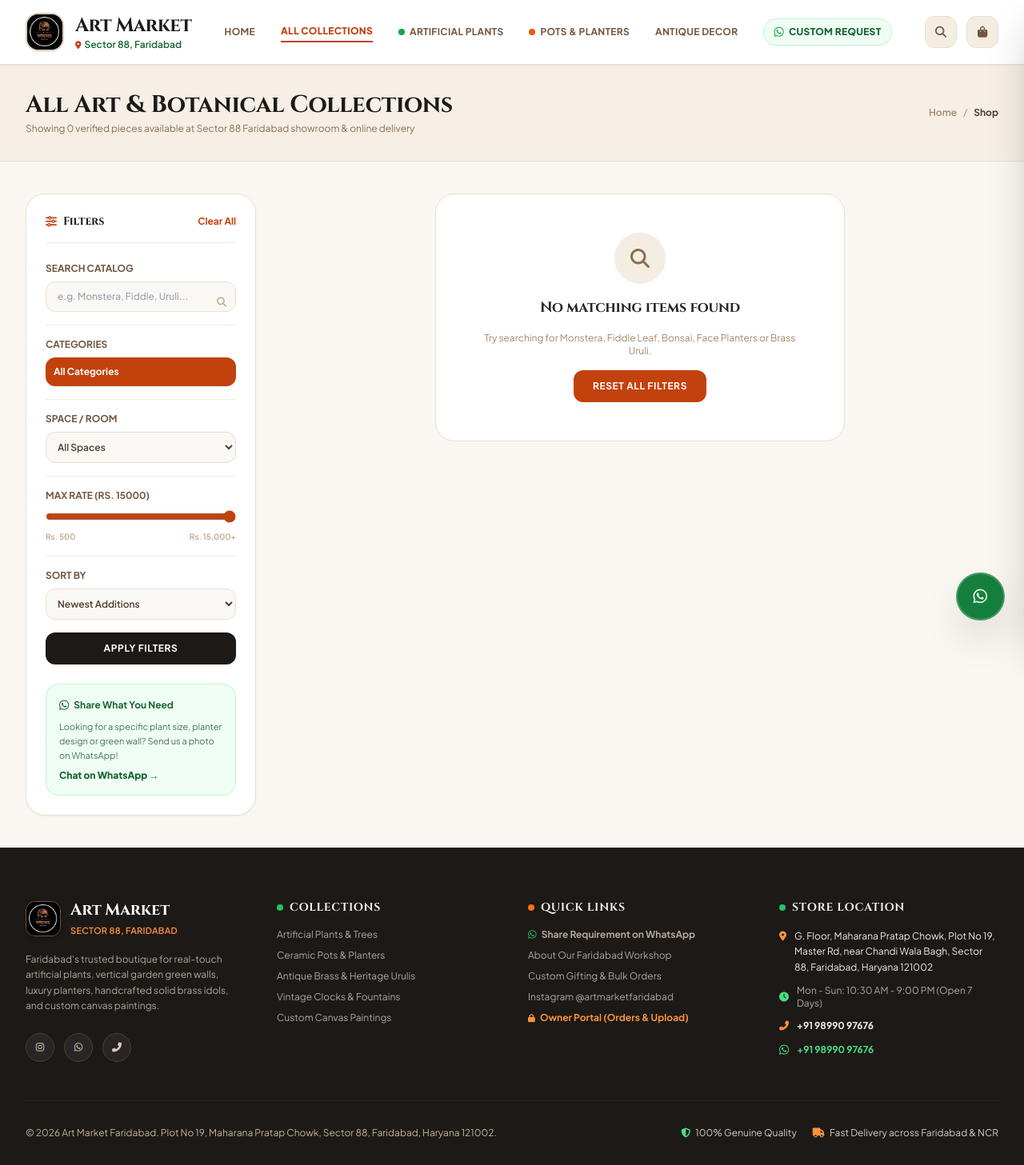
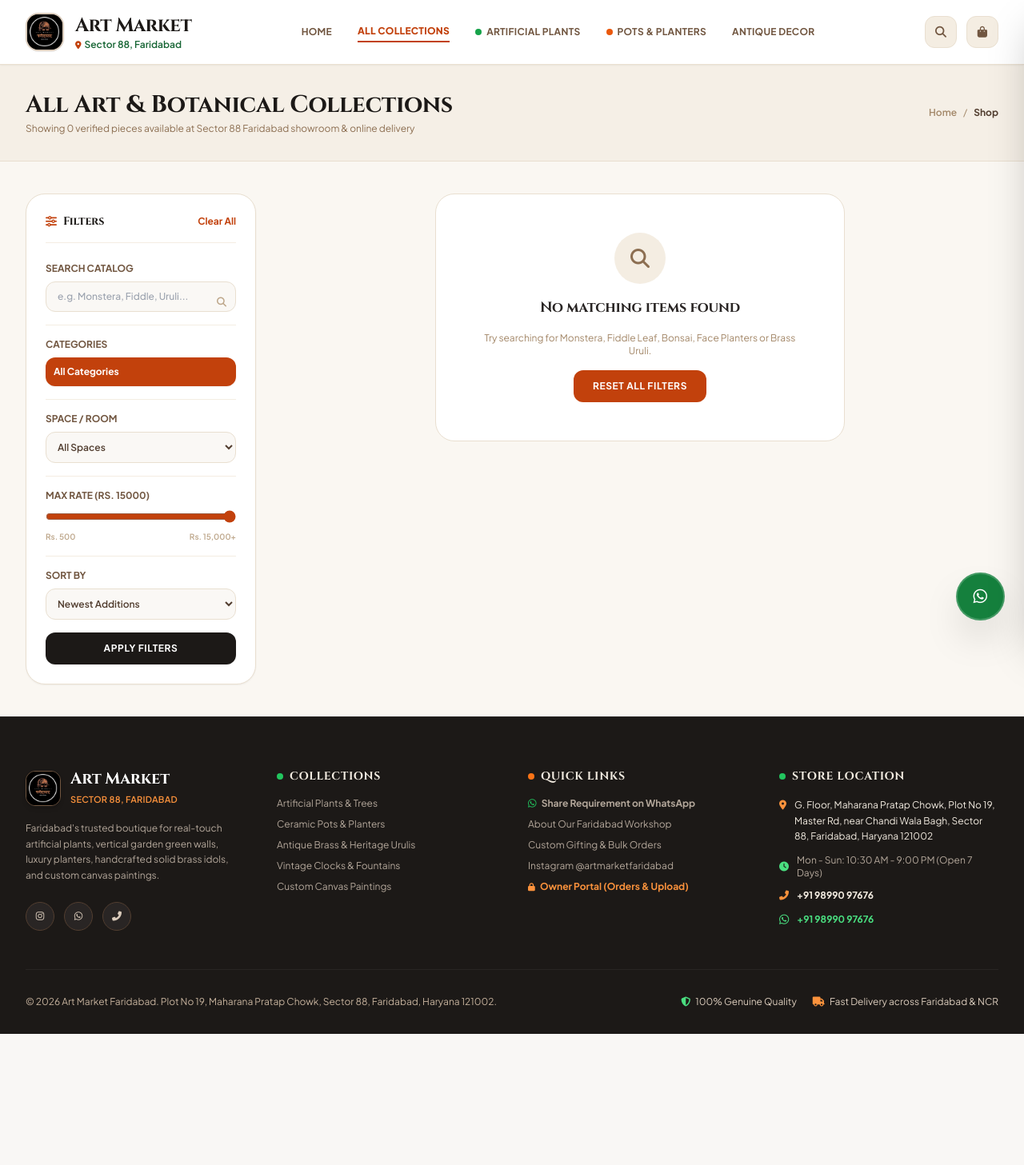
Before and after one commit to Kirti-Chaprana07/art-market-faridabad, a Django app: page /shop/ in a window 1280 px wide. Shown: the whole page at 80% size. After the commit the page ends 1293 px from the top, so only its background shows below. Run offline with Django 5.2, Linux system fonts and the light colour scheme; data that the repository does not hold is empty; some libraries are stand-ins or nearby versions; some web fonts are replaced.

Commit message:
Remove Custom Request and Share What You Need buttons completely

```diff
--- a/templates/base.html
+++ b/templates/base.html
@@ -117,10 +117,6 @@
                         <span class="w-2 h-2 rounded-full bg-terracotta-600"></span> Pots &amp; Planters
                     </a>
                     <a href="{% url 'shop' %}?category=antique-brass-heritage-decor" class="hover:text-terracotta-700 transition-colors py-1 {% if request.GET.category == 'antique-brass-heritage-decor' %}text-terracotta-700 font-extrabold border-b-2 border-terracotta-700{% endif %}">Antique Decor</a>
-                    <a href="https://wa.me/{{ STORE_WHATSAPP }}?text=Hello%20Art%20Market%20Faridabad!%20I%20have%20a%20custom%20decor%20/%20plant%20requirement." target="_blank" class="hover:text-forest-700 text-forest-800 transition-colors py-1.5 px-3 rounded-full bg-forest-50 border border-forest-200 font-extrabold flex items-center gap-1.5 shadow-sm">
-                        <i class="fab fa-whatsapp text-sm text-forest-600"></i>
-                        <span>Custom Request</span>
-                    </a>
                 </nav>
 
                 <!-- HEADER ACTIONS -->
@@ -170,9 +166,6 @@
                 </a>
                 <a href="{% url 'shop' %}?category=antique-brass-heritage-decor" class="block py-2 text-walnut-900 font-bold flex items-center gap-2">
                     <i class="fas fa-gem text-xs text-walnut-600"></i> Antique Brass &amp; Heritage Urulis
-                </a>
-                <a href="https://wa.me/{{ STORE_WHATSAPP }}?text=Hello%20Art%20Market%20Faridabad!%20I%20want%20to%20share%20what%20I%20need%20for%20my%20home." target="_blank" class="block py-2 text-forest-800 font-extrabold flex items-center gap-2">
-                    <i class="fab fa-whatsapp text-xs text-forest-600"></i> Share What You Need on WhatsApp
                 </a>
                 <a href="{% url 'about' %}" class="block py-2 text-walnut-800 hover:text-terracotta-700">About Our Shop</a>
                 <a href="{% url 'contact' %}" class="block py-2 text-walnut-800 hover:text-terracotta-700">Contact &amp; Location</a>
--- a/templates/store/index.html
+++ b/templates/store/index.html
@@ -38,10 +38,6 @@
                 <a href="{% url 'shop' %}?category=ceramic-pots-designer-planters" class="px-7 py-4 rounded-2xl bg-gradient-to-r from-terracotta-700 to-terracotta-800 hover:from-terracotta-800 hover:to-terracotta-900 text-white text-xs sm:text-sm font-extrabold uppercase tracking-wider shadow-lg hover:shadow-terracotta-700/30 transition-all transform hover:-translate-y-0.5 flex items-center gap-2">
                     <i class="fas fa-wine-bottle"></i>
                     <span>Shop Designer Planters</span>
-                </a>
-                <a href="https://wa.me/{{ STORE_WHATSAPP }}?text=Hello%20Art%20Market%20Faridabad!%20I%20have%20a%20custom%20decor%20/%20plant%20requirement." target="_blank" class="px-6 py-4 rounded-2xl border border-sand-300/40 hover:border-sand-100 bg-walnut-900/60 hover:bg-walnut-800 text-sand-100 hover:text-white text-xs sm:text-sm font-semibold transition-all flex items-center gap-2">
-                    <i class="fab fa-whatsapp text-forest-400 text-sm"></i>
-                    <span>Share What You Need &rarr;</span>
                 </a>
             </div>
 
--- a/templates/store/shop.html
+++ b/templates/store/shop.html
@@ -103,15 +103,6 @@
                         Apply Filters
                     </button>
                 </form>
-
-                <!-- WhatsApp Custom Request Promo Box in Sidebar -->
-                <div class="bg-forest-50 rounded-2xl p-4 border border-forest-200 text-xs text-forest-950 space-y-2">
-                    <div class="font-bold flex items-center gap-1.5 text-forest-800">
-                        <i class="fab fa-whatsapp text-sm"></i> Share What You Need
-                    </div>
-                    <p class="text-[11px] text-forest-900/80 leading-relaxed">Looking for a specific plant size, planter design or green wall? Send us a photo on WhatsApp!</p>
-                    <a href="https://wa.me/{{ STORE_WHATSAPP }}?text=Hello%20Art%20Market%20Faridabad!%20I%20am%20looking%20for%20a%20custom%20plant%20/%20decor%20piece.%20Here%20is%20what%20I%20need:" target="_blank" class="inline-flex items-center gap-1 font-extrabold text-forest-800 hover:underline">Chat on WhatsApp &rarr;</a>
-                </div>
             </div>
         </aside>
 
```
